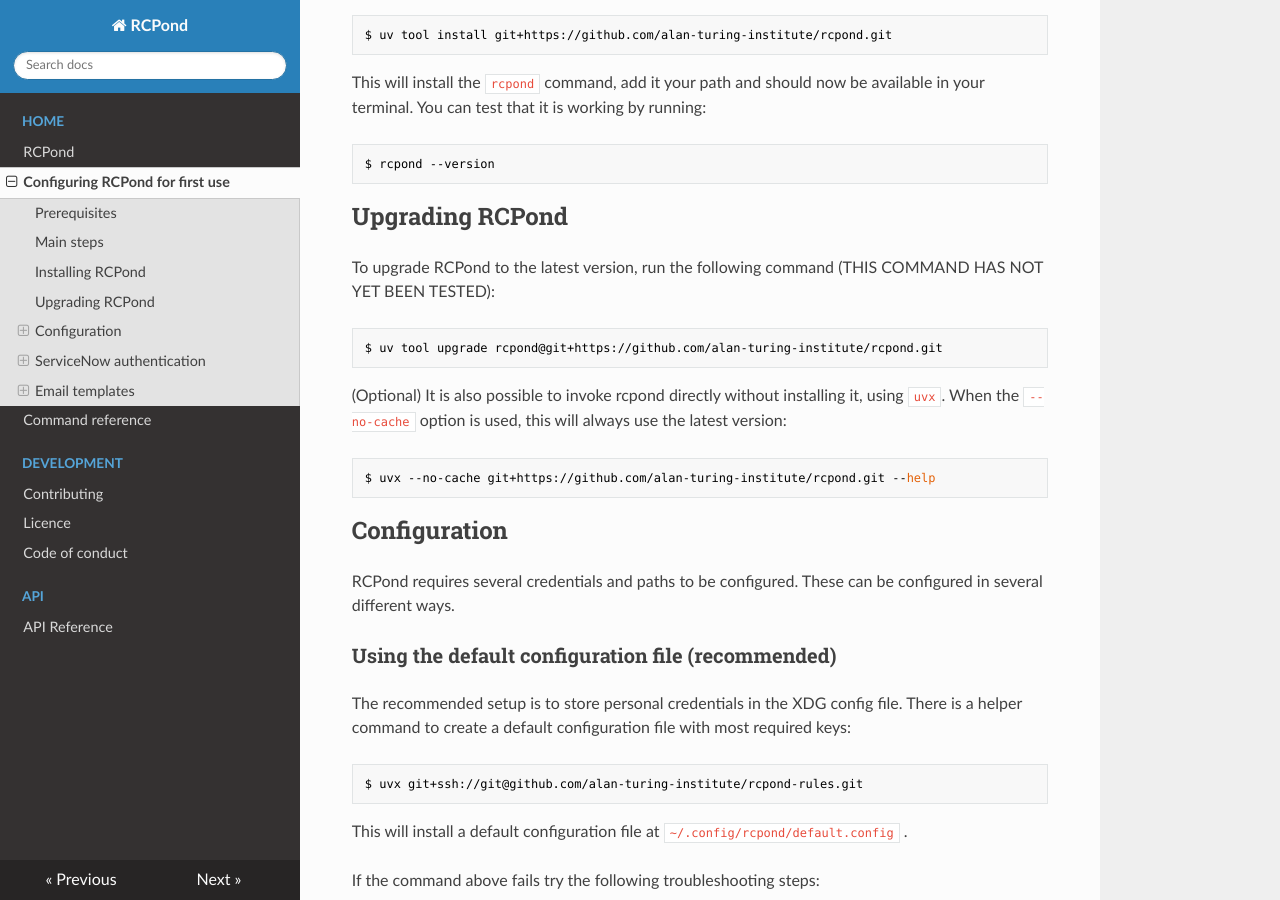
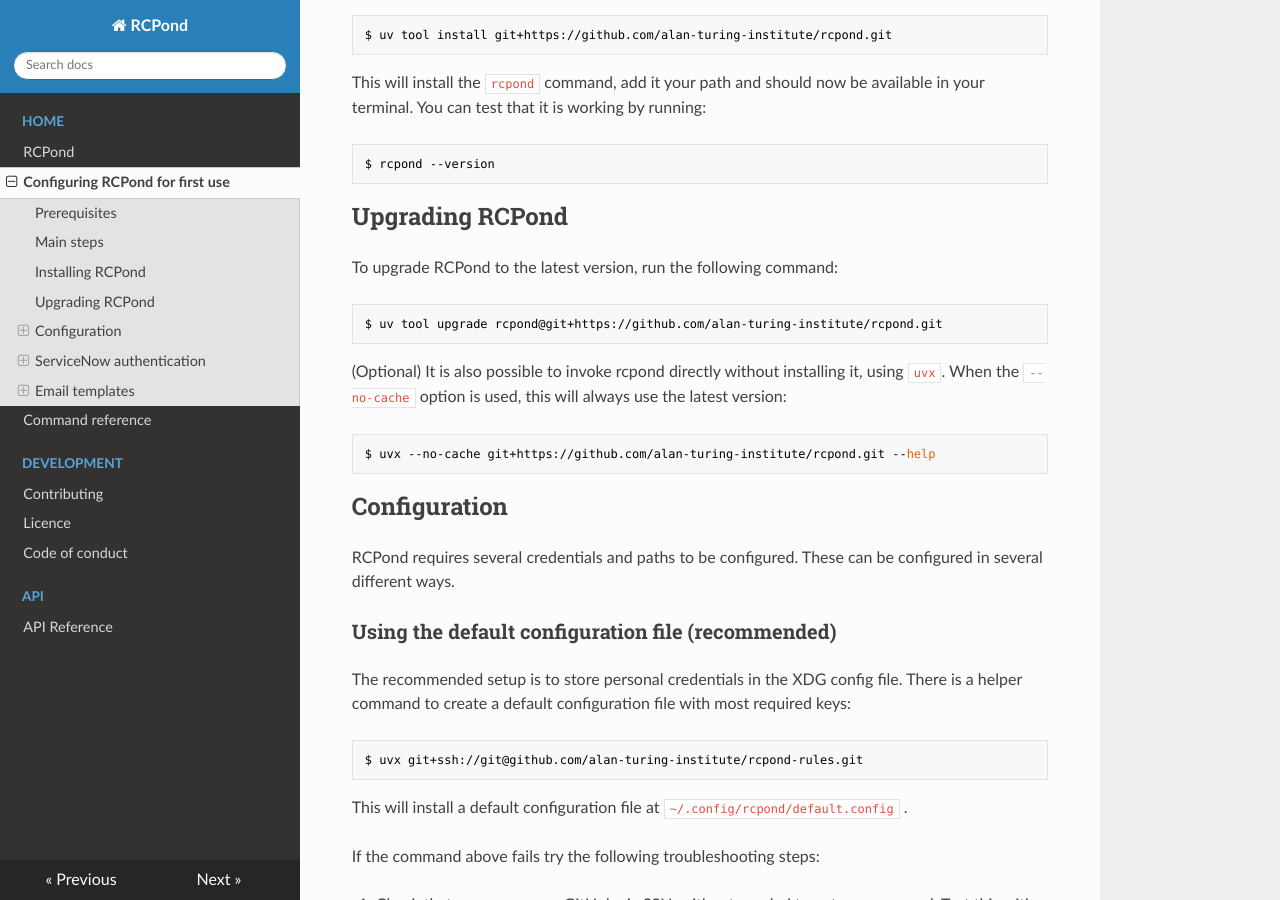
Before and after one commit to alan-turing-institute/rcpond, an MkDocs documentation site: the page built from docs/configuration.md, in a window 1280 px wide and 900 px high, scrolled down 579 px. Built offline with MkDocs 1.6.1, drawn with Linux system fonts in a browser that asks for light colours; nearby versions of some CDN libraries.

Commit message:
update upgrade instructions

````diff
--- a/docs/configuration.md
+++ b/docs/configuration.md
@@ -30,7 +30,7 @@
 
 ## Upgrading RCPond
 
-To upgrade RCPond to the latest version, run the following command (THIS COMMAND HAS NOT YET BEEN TESTED):
+To upgrade RCPond to the latest version, run the following command:
 
 ```bash
 $ uv tool upgrade rcpond@git+https://github.com/alan-turing-institute/rcpond.git
````
